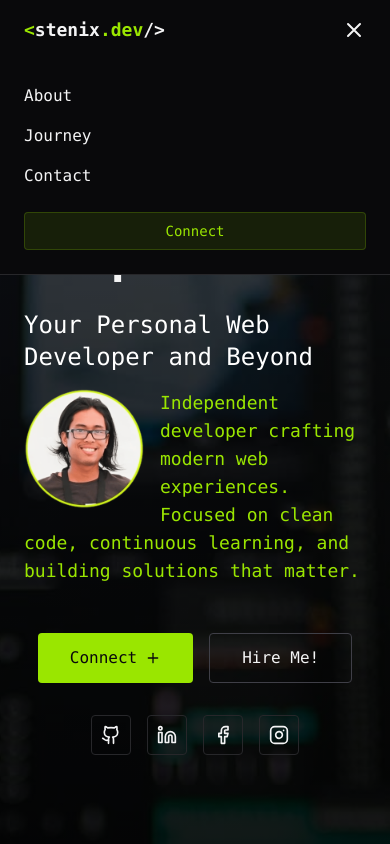
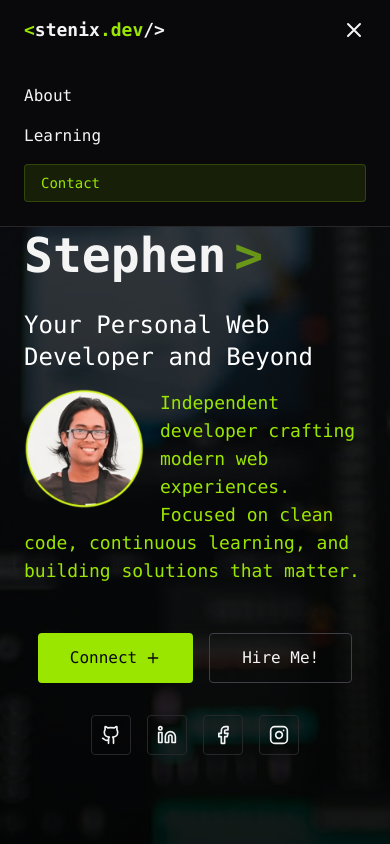
Before and after one commit to StenixDev/stenix.dev, a React (Vite) app: page / in a window 390 px wide. Both pictures are taken after a click on the button "Toggle menu". Shown: the top 844 px of the page. Built offline with nearby package versions, Linux system fonts and the light colour scheme.

Commit message:
[sdev] - add ease in effect

```diff
--- a/src/App.tsx
+++ b/src/App.tsx
@@ -1,10 +1,11 @@
 import './App.css';
 import { useState, useEffect } from 'react';
-import { Brain, ChevronRight } from 'lucide-react';
+
 import Navigation from './components/Navigation';
 import Hero from './components/Hero';
 import About from './components/About';
 import Contact from './components/Contact';
+import Learning from './components/Learning';
 
 function App() {
   const [activeSection, setActiveSection] = useState('home');
@@ -78,36 +79,11 @@ function App() {
       <About />
 
       {/* Learning Section */}
-      <section id='learning' className='py-10 md:py-24 px-6'>
-        <div className='max-w-6xl mx-auto'>
-          <div className=' p-8 border border-zinc-800 rounded-lg bg-zinc-900/30'>
-            <div className='flex items-start gap-4'>
-              <Brain className='w-6 h-6 text-lime-400 mt-1 shrink-0' />
-              <div>
-                <h3 className='text-xl font-semibold mb-3'>
-                  Continuous Learning
-                </h3>
-                <p className='text-zinc-400 leading-relaxed mb-4'>
-                  Beyond active projects, I actively explore new technologies,
-                  practice through personal repositories, and document my
-                  learning journey on GitHub. Every day is a chance to improve
-                  my understanding of system design and modern frameworks.
-                </p>
-                <a
-                  href='https://github.com/StenixDev?tab=repositories'
-                  target='_blank'
-                  rel='noopener noreferrer'
-                  className='inline-flex items-center gap-2 text-lime-400 hover:underline'
-                >
-                  View my GitHub activity <ChevronRight className='w-4 h-4' />
-                </a>
-              </div>
-            </div>
-          </div>
-        </div>
-      </section>
+
+      <Learning />
 
       {/* Contact Section */}
+
       <Contact scrollToSection={scrollToSection} />
     </div>
   );
--- a/src/components/About.tsx
+++ b/src/components/About.tsx
@@ -1,3 +1,4 @@
+import { motion } from 'motion/react'; // or "framer-motion"
 import { Code2 } from 'lucide-react';
 import Skills from './Skills';
 
@@ -10,6 +11,12 @@ function About() {
       <div className='max-w-4xl mx-auto'>
         <div className='grid md:grid-cols-2 gap-12'>
           <div>
+            <motion.div
+              initial={{ opacity: 0, y: 40 }}
+              whileInView={{ opacity: 1, y: 0 }}
+              transition={{ duration: 0.8, ease: 'easeOut' }}
+              viewport={{ once: true, amount: 0.3 }}
+            >
               <div className='flex items-center gap-3 mb-12'>
                 <Code2 className='w-6 h-6 text-lime-400' />
                 <h2 className='text-3xl font-bold'>About Me</h2>
@@ -27,6 +34,7 @@ function About() {
                 solution for your project. My adaptability and quick learning
                 ability ensure that I can tackle diverse challenges effectively.
               </p>
+            </motion.div>
           </div>
           <Skills />
         </div>
--- a/src/components/Contact.tsx
+++ b/src/components/Contact.tsx
@@ -1,3 +1,4 @@
+import { motion } from 'motion/react'; // or "framer-motion"
 import { Mail } from 'lucide-react';
 import { useState } from 'react';
 import { Handshake } from 'lucide-react';
@@ -25,6 +26,15 @@ function Contact({
 
             <div className='flex flex-col gap-6'>
               {projects.map((project, i) => (
+                <motion.div
+                  initial={{ opacity: 0, y: 40 }}
+                  whileInView={{ opacity: 1, y: 0 }}
+                  transition={{
+                    duration: 0.8,
+                    ease: 'easeOut',
+                  }}
+                  viewport={{ once: true, amount: 0.3 }}
+                >
                   <div
                     key={i}
                     className='border border-zinc-800 rounded-lg p-6 hover:border-lime-400/50 transition-all group bg-zinc-900/50'
@@ -37,6 +47,7 @@ function Contact({
                       {project.description}
                     </p>
                   </div>
+                </motion.div>
               ))}
             </div>
           </div>
--- /dev/null
+++ b/src/components/Learning.tsx
@@ -0,0 +1,42 @@
+import { motion } from 'motion/react'; // or "framer-motion"
+import { Brain, ChevronRight } from 'lucide-react';
+function Learning() {
+  return (
+    <section id='learning' className='py-10 md:py-24 px-6'>
+      <div className='max-w-6xl mx-auto'>
+        <motion.div
+          initial={{ opacity: 0, y: 40 }}
+          whileInView={{ opacity: 1, y: 0 }}
+          transition={{ duration: 0.8, ease: 'easeOut' }}
+          viewport={{ once: true, amount: 0.3 }}
+        >
+          <div className=' p-8 border border-zinc-800 rounded-lg bg-zinc-900/30'>
+            <div className='flex items-start gap-4'>
+              <Brain className='w-6 h-6 text-lime-400 mt-1 shrink-0' />
+              <div>
+                <h3 className='text-xl font-semibold mb-3'>
+                  Continuous Learning
+                </h3>
+                <p className='text-zinc-400 leading-relaxed mb-4'>
+                  Beyond active projects, I actively explore new technologies,
+                  practice through personal repositories, and document my
+                  learning journey on GitHub. Every day is a chance to improve
+                  my understanding of system design and modern frameworks.
+                </p>
+                <a
+                  href='https://github.com/StenixDev?tab=repositories'
+                  target='_blank'
+                  rel='noopener noreferrer'
+                  className='inline-flex items-center gap-2 text-lime-400 hover:underline'
+                >
+                  View my GitHub activity <ChevronRight className='w-4 h-4' />
+                </a>
+              </div>
+            </div>
+          </div>
+        </motion.div>
+      </div>
+    </section>
+  );
+}
+export default Learning;
--- a/src/components/Navigation.tsx
+++ b/src/components/Navigation.tsx
@@ -89,7 +89,7 @@ function Navigation({
         }`}
       >
         <div className='flex flex-col gap-4 p-6'>
-          {['about', 'journey', 'contact'].map((item) => (
+          {['about', 'learning'].map((item) => (
             <button
               key={item}
               onClick={() => handleNavClick(item)}
@@ -101,13 +101,10 @@ function Navigation({
             </button>
           ))}
           <a
-            href='https://github.com/StenixDev'
-            target='_blank'
-            rel='noopener noreferrer'
-            className='px-4 py-2 bg-lime-400/10 text-lime-400 rounded border border-lime-400/20 hover:bg-lime-400/20 transition-colors text-sm text-center mt-2'
-            onClick={() => setIsMobileMenuOpen(false)}
+            onClick={() => handleNavClick('contact')}
+            className='px-4 py-2 bg-lime-400/10 text-lime-400 rounded border border-lime-400/20 hover:bg-lime-400/20 transition-colors text-sm cursor-pointer'
           >
-            Connect
+            Contact
           </a>
         </div>
       </div>
```
Lines whose indentation alone changed are shown as unchanged.
